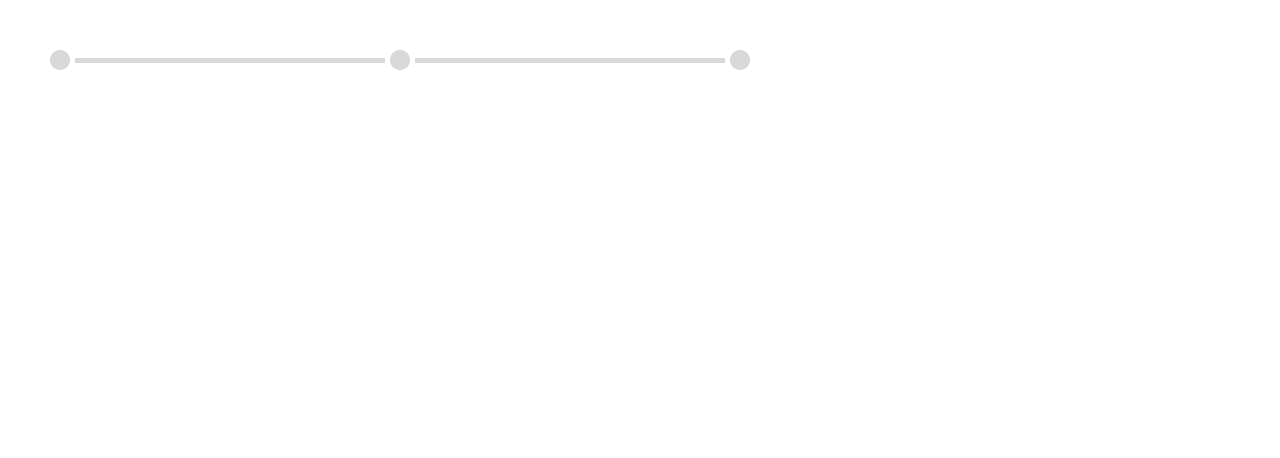
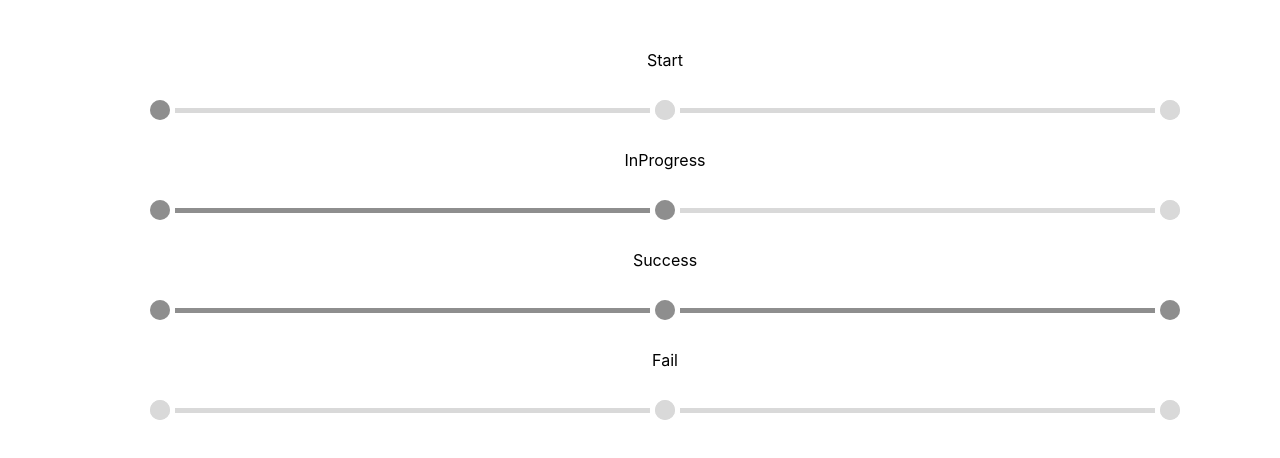
Before and after one commit to radiusxyz/360-pre-design-components, a React (Create React App) app: page / in a window 1280 px wide. Shown: the top 458 px of the page. Built offline with nearby package versions, Linux system fonts and the light colour scheme.

Commit message:
test version

```diff
--- a/src/App.tsx
+++ b/src/App.tsx
@@ -6,7 +6,16 @@ import "./index.css";
 function App() {
   return (
     <div className="App">
-      <ProgressBar status={3} />
+      <div style={{ display: "flex", flexDirection: "column", gap: 20 }}>
+        <p style={{ textAlign: "center" }}>Start</p>
+        <ProgressBar status={0} />
+        <p style={{ textAlign: "center" }}>InProgress</p>
+        <ProgressBar status={1} />
+        <p style={{ textAlign: "center" }}>Success</p>
+        <ProgressBar status={2} />
+        <p style={{ textAlign: "center" }}>Fail</p>
+        <ProgressBar status={3} />
+      </div>
     </div>
   );
 }
--- a/src/components/ProgressBar/StyledProgressBar.tsx
+++ b/src/components/ProgressBar/StyledProgressBar.tsx
@@ -4,5 +4,6 @@ export const StyledProgressBar = styled.div`
   display: flex;
   gap: 5px;
   align-items: center;
-  width: 700px;
+  width: 100%;
+  padding: 10px 100px 10px 100px;
 `;
```
